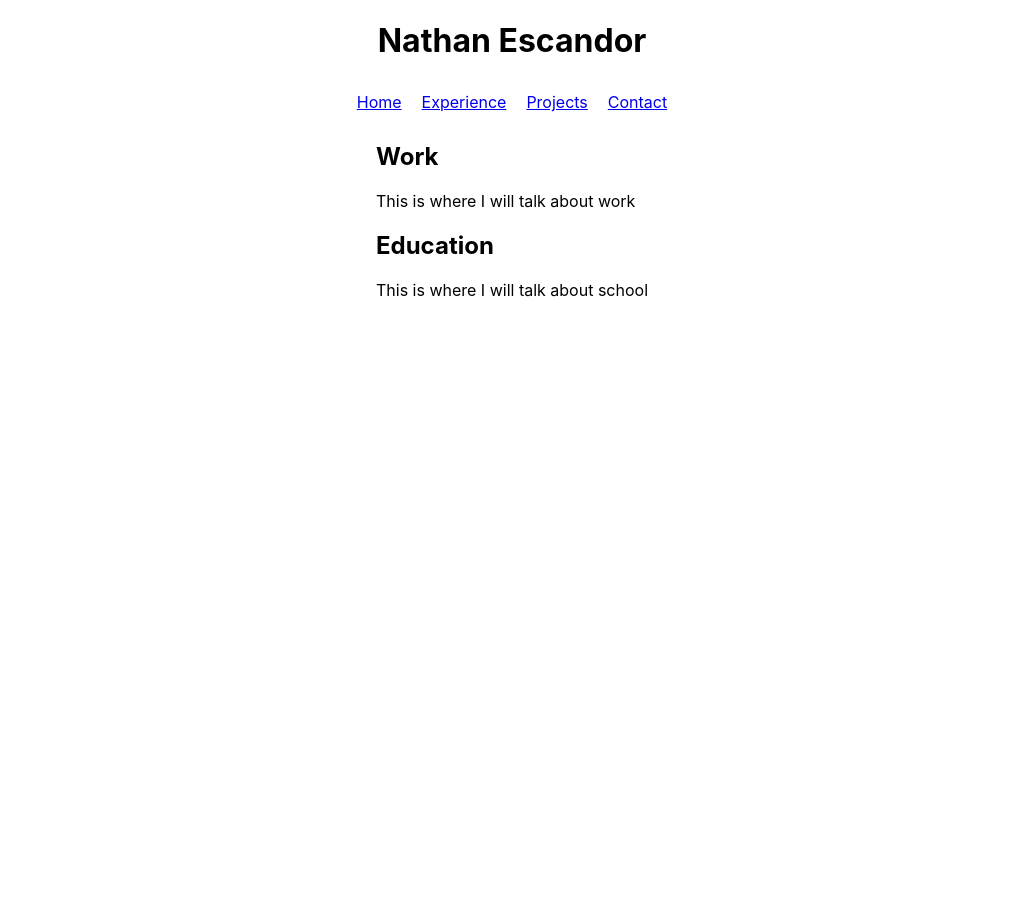
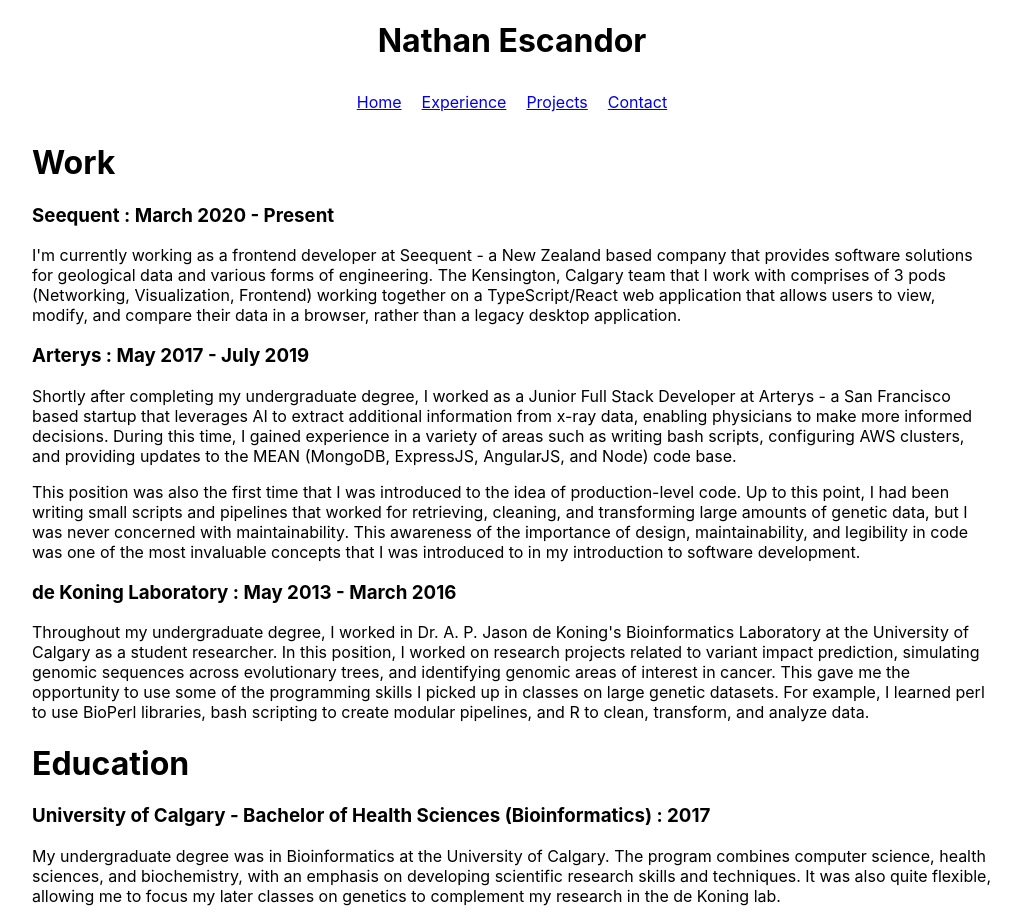
Before and after one commit to NathanEscandor/NathanEscandor.github.io, a React (Create React App) app: page /experience in a window 1280 px wide. Shown: the whole page, without its empty margins (128-1149 px from the left). Before the commit the page ends 800 px from the top, so only its background shows below. Built offline with nearby package versions, Linux system fonts and the light colour scheme.

Commit message:
Updates to experience content

```diff
--- a/src/Content/Contact.js
+++ b/src/Content/Contact.js
@@ -6,6 +6,7 @@
         <>
             <Grid item>
                 <h1>Links to socials, maybe an e-mail submission box</h1>
+                <p>Find me on LinkedIn, Github, or email me at nathan.escandor @ gmail</p>
             </Grid>
         </>
     );
--- a/src/Content/Experience.js
+++ b/src/Content/Experience.js
@@ -5,10 +5,30 @@
     return(
         <>
             <Grid item>
-                <h2>Work</h2>
-                    <p>This is where I will talk about work</p>
-                <h2>Education</h2>
-                    <p>This is where I will talk about school</p>
+                <h1>Work</h1>
+                    <h3>Seequent : March 2020 - Present</h3>
+                        <p>
+                            I'm currently working as a frontend developer at Seequent - a New Zealand based company that provides software solutions for geological data and various forms of engineering. The Kensington, Calgary team that I work with comprises of 3 pods (Networking, Visualization, Frontend) working together on a TypeScript/React web application that allows users to view, modify, and compare their data in a browser, rather than a legacy desktop application.
+                        </p>
+                        <p>
+
+                        </p>
+                    <h3>Arterys : May 2017 - July 2019</h3>
+                        <p>
+                            Shortly after completing my undergraduate degree, I worked as a Junior Full Stack Developer at Arterys - a San Francisco based startup that leverages AI to extract additional information from x-ray data, enabling physicians to make more informed decisions. During this time, I gained experience in a variety of areas such as writing bash scripts, configuring AWS clusters, and providing updates to the MEAN (MongoDB, ExpressJS, AngularJS, and Node) code base.
+                        </p>
+                        <p>
+                            This position was also the first time that I was introduced to the idea of production-level code. Up to this point, I had been writing small scripts and pipelines that worked for retrieving, cleaning, and transforming large amounts of genetic data, but I was never concerned with maintainability. This awareness of the importance of design, maintainability, and legibility in code was one of the most invaluable concepts that I was introduced to in my introduction to software development.
+                        </p>
+                    <h3>de Koning Laboratory : May 2013 - March 2016</h3>
+                        <p>
+                            Throughout my undergraduate degree, I worked in Dr. A. P. Jason de Koning's Bioinformatics Laboratory at the University of Calgary as a student researcher. In this position, I worked on research projects related to variant impact prediction, simulating genomic sequences across evolutionary trees, and identifying genomic areas of interest in cancer. This gave me the opportunity to use some of the programming skills I picked up in classes on large genetic datasets. For example, I learned perl to use BioPerl libraries, bash scripting to create modular pipelines, and R to clean, transform, and analyze data.
+                        </p>
+                <h1>Education</h1>
+                    <h3>University of Calgary - Bachelor of Health Sciences (Bioinformatics) : 2017</h3>
+                        <p>
+                            My undergraduate degree was in Bioinformatics at the University of Calgary. The program combines computer science, health sciences, and biochemistry, with an emphasis on developing scientific research skills and techniques. It was also quite flexible, allowing me to focus my later classes on genetics to complement my research in the de Koning lab.
+                        </p>
             </Grid>
         </>
     );
```
